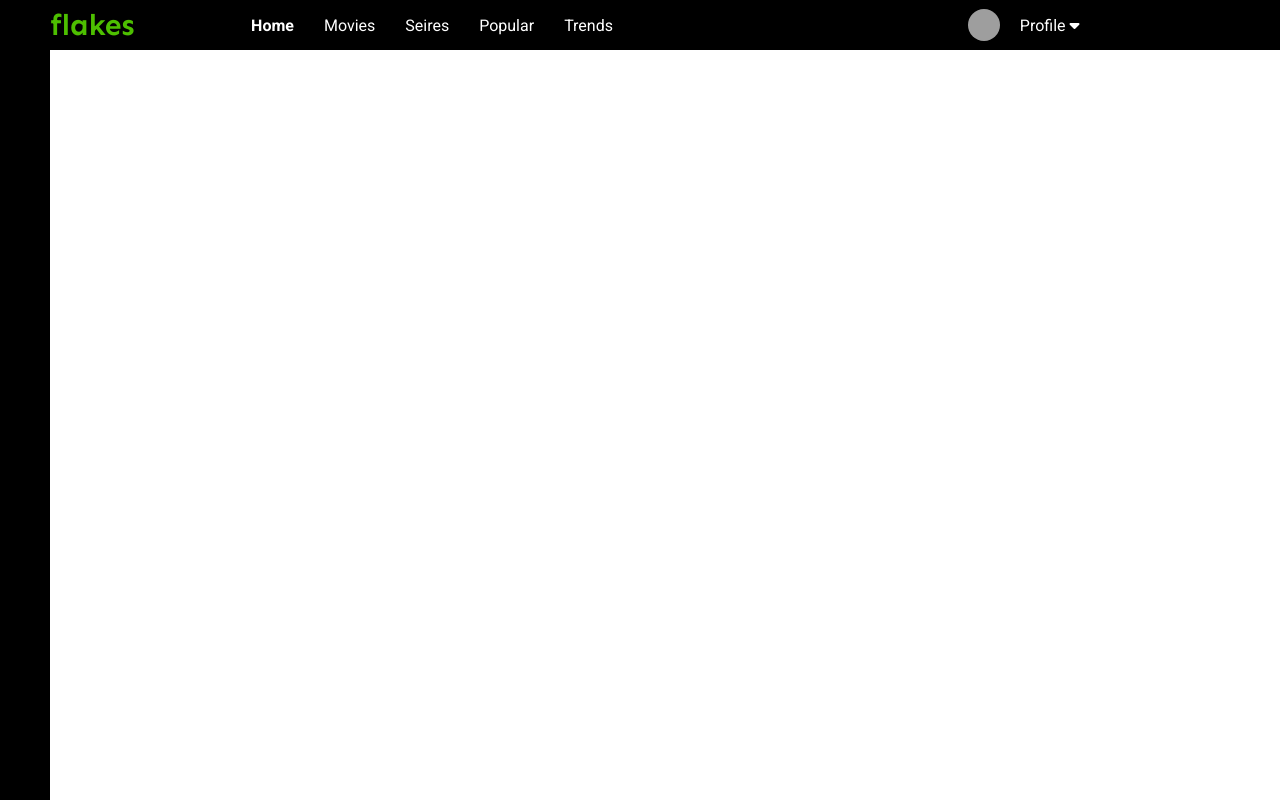
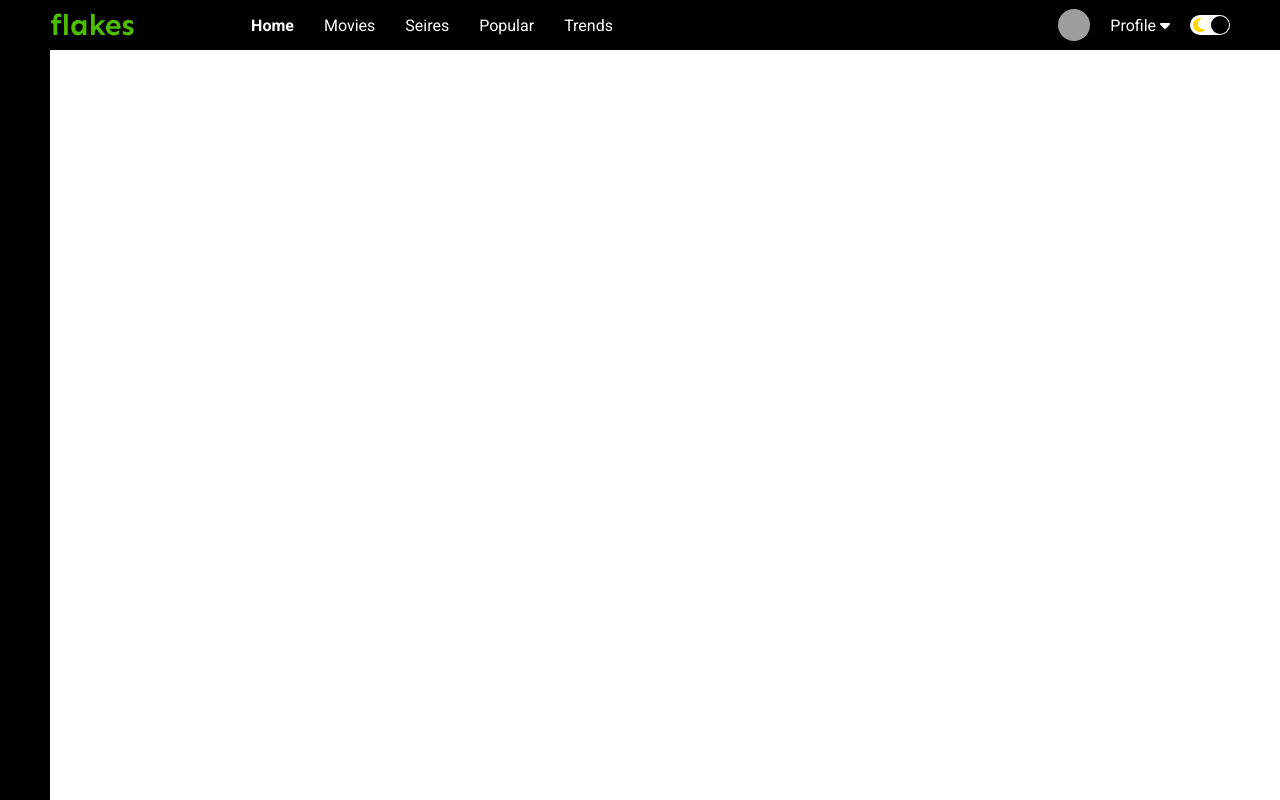
Before and after one commit to HCVincent/MOVIE-DESIGN, a plain HTML site: page index.html in a window 1280 px wide. Drawn offline with Linux system fonts and the light colour scheme; grey boxes are pictures that could not be loaded.

Commit message:
add toggle design

```diff
--- a/index.html
+++ b/index.html
@@ -38,6 +38,11 @@
             <span class="profile-text">Profile</span>
             <i class="fa-solid fa-caret-down"></i>
           </div>
+          <div class="toggle">
+            <i class="fa-solid fa-moon toggle-icon"></i>
+            <i class="fa-solid fa-sun toggle-icon"></i>
+            <div class="toggle-ball"></div>
+          </div>
         </div>
       </div>
     </div>
--- a/style.css
+++ b/style.css
@@ -10,14 +10,6 @@ body {
     width: 100%;
     height: 50px;
     background-color: black;
-}
-
-.sidebar {
-    width: 50px;
-    height: 100%;
-    background-color: black;
-    position: fixed;
-    top: 0;
 }
 
 .navbar-container {
@@ -59,6 +51,7 @@ body {
     flex: 2;
     display: flex;
     align-items: center;
+    justify-content: flex-end;
 }
 
 .profile-text-container {
@@ -71,3 +64,37 @@ body {
     border-radius: 50%;
     object-fit: cover;
 }
+
+.toggle {
+    width: 40px;
+    height: 20px;
+    background-color: white;
+    border-radius: 30px;
+    display: flex;
+    justify-content: space-around;
+    align-items: center;
+    position: relative;
+}
+
+.toggle-icon {
+    color: gold;
+}
+
+.toggle-ball {
+    width: 18px;
+    height: 18px;
+    background-color: black;
+    position: absolute;
+    right: 1px;
+    border-radius: 50%;
+    cursor: pointer;
+}
+
+.sidebar {
+    width: 50px;
+    height: 100%;
+    background-color: black;
+    position: fixed;
+    top: 0;
+
+}
```
